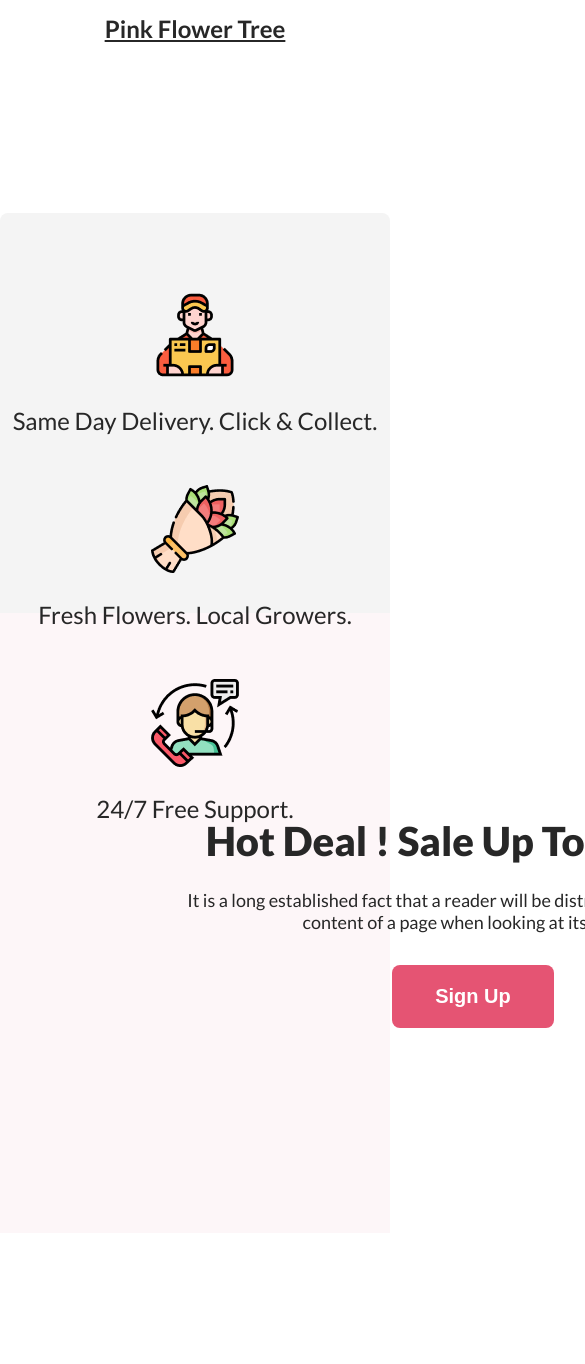
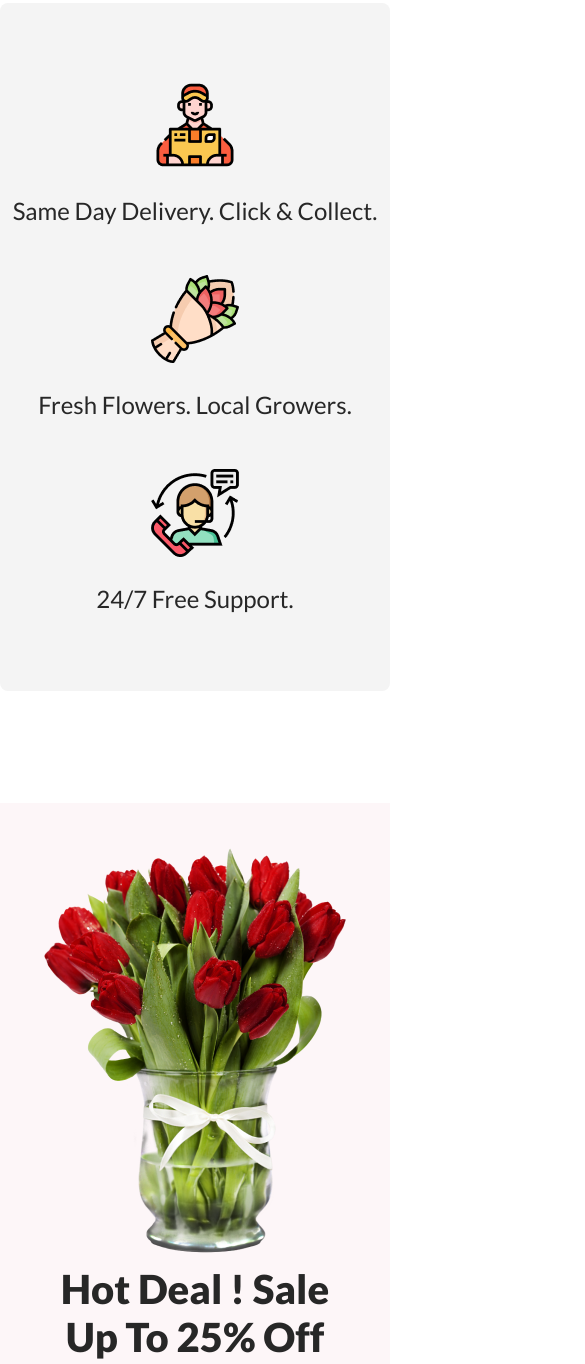
Before and after one commit to Rahibazam/flower-shop-assignment, a plain HTML site: page index.html in a window 390 px wide. Shown: the part 3207-4571 px from the top of the page, 585 px wide, since content can reach past the window. Before the commit the page ends 4440 px from the top, so only its background shows below. Drawn offline with Linux system fonts and the light colour scheme.

Commit message:
completed hot deal section responsiveness for mobile

```diff
--- a/styles/flower-shop-assignment.css
+++ b/styles/flower-shop-assignment.css
@@ -89,7 +89,6 @@ h1{
 /* flower styles */
 
 .featured-flower{
-    padding: 130px 0px;
     margin-top: 100px;
 }
 
@@ -168,7 +167,7 @@ h1{
         width: 100%;
         flex-direction: column;
         /* padding: 120px; */
-        margin: auto;
+        margin-bottom: 50px;
         align-content: center;
     }
 
@@ -246,6 +245,12 @@ h1{
 /* info styles for mobile */
 
 @media screen and (max-width: 576px) {
+
+    .info-container{
+        margin-bottom: 400px;
+        padding: auto;
+    }
+
     .info-container > .shared-container{
         flex-direction: column;
         width: 100%;
@@ -268,6 +273,7 @@ h1{
     height: 620px;
     background-color: #FDF6F8;
     padding: auto;
+    margin: 128px 0px;
 }
 
 .hot-deal > .shared-container{
@@ -290,3 +296,30 @@ h1{
 .hot-deal-content > .primary-font{
     margin-bottom: 32px;
 }
+
+/* hot deal styles for mobile */
+
+@media screen and (max-width: 576px) {
+
+    .hot-deal{
+        margin: 100px 0px;
+        height: auto;
+    }
+
+    .hot-deal > .shared-container{
+        width: 100%;
+        flex-direction: column-reverse;
+        margin: 100px 0px;
+        padding-top: 10%;
+    }
+
+    .hot-deal-image{
+        width: 80%;
+        height: 80%;
+    }
+
+    .hot-deal-content{
+        width: 80%;
+        margin-bottom: 70px;
+    }
+}
```
